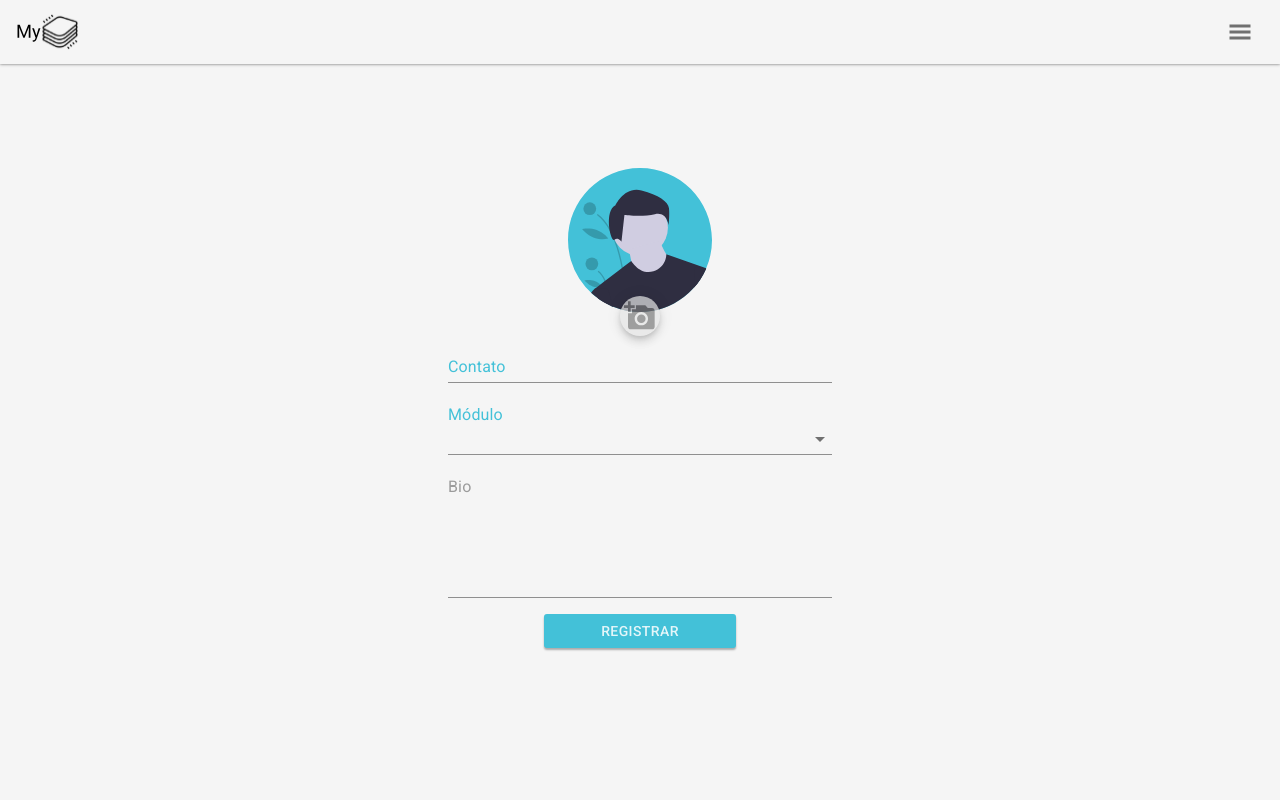
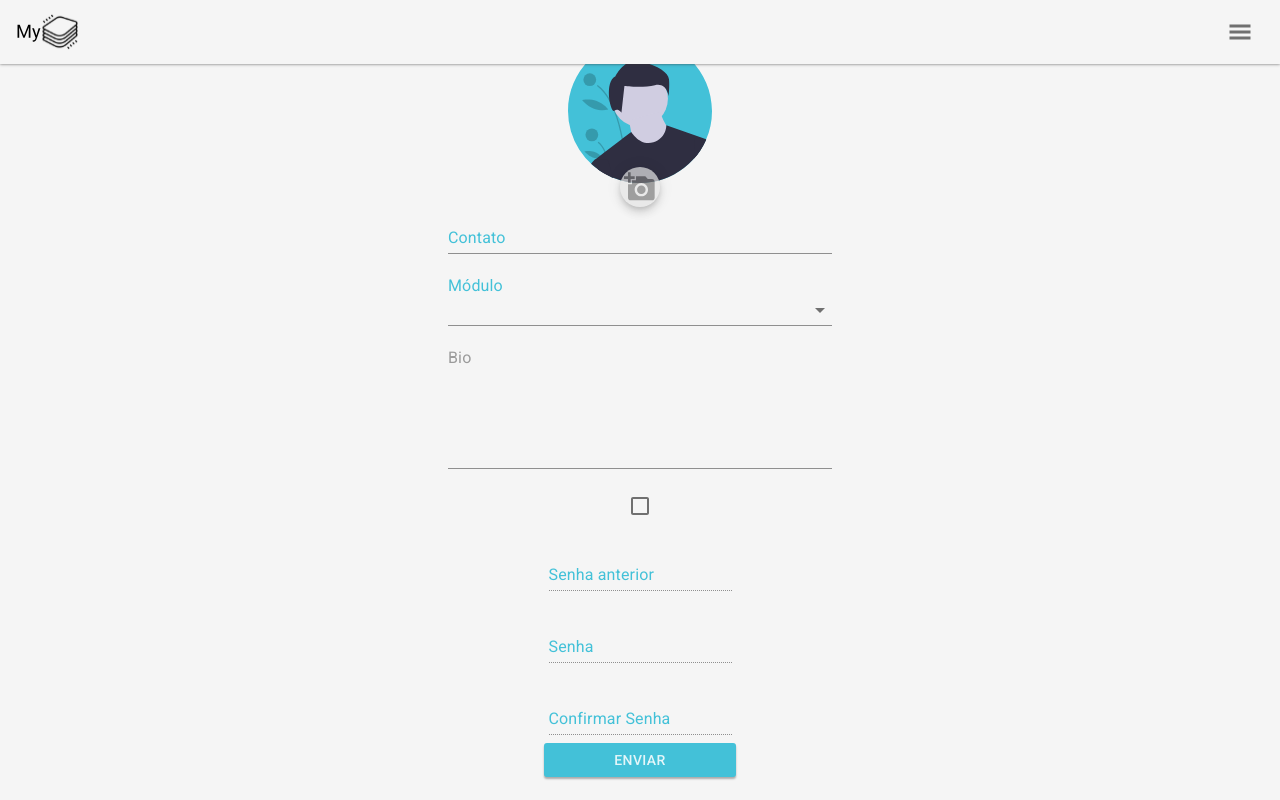
Before and after one commit to KevinWis/MyStack, a React (Create React App) app: page /register/2 in a window 1280 px wide. Built offline with nearby package versions, Linux system fonts and the light colour scheme; no server answers; sample sign-in values are in the browser's storage.

Commit message:
Update change password request

```diff
--- a/src/kenzieHub/user/updateUser.js
+++ b/src/kenzieHub/user/updateUser.js
@@ -1,18 +1,27 @@
 import kenzieHub from "../../services/axios";
 
-export const updateUserInfo = async(newUserInfo) => {
-    const { name, contact, currentPassword, newPassword, course_module, bio } = newUserInfo;
+export const updateUserInfo = async (newUserInfo) => {
+  const {
+    name,
+    contact,
+    old_password,
+    password,
+    course_module,
+    bio,
+  } = newUserInfo;
   const token = localStorage.getItem("authToken");
 
   const reponse = await kenzieHub.put(
-        "/profile", {
-            "name": name ? name : "",
-            "contact": contact ? contact : "",
-            "bio": bio ? bio : "",
-            "course_module": course_module ? course_module : "",
-            "old_password": currentPassword ? currentPassword : "",
-            "password": newPassword ? newPassword : "",
-        }, {
+    "/profile",
+    {
+      name: name ? name : "",
+      contact: contact ? contact : "",
+      bio: bio ? bio : "",
+      course_module: course_module ? course_module : "",
+      old_password: old_password ? old_password : "",
+      password: password ? password : "",
+    },
+    {
       headers: {
         "Content-Type": "application/json",
         Authorization: `Bearer ${token}`,
--- a/src/pages/registerSecondary/index.jsx
+++ b/src/pages/registerSecondary/index.jsx
@@ -20,7 +20,7 @@ import {
   SelectLevel,
   Form,
 } from "./style";
-import { MenuItem, InputLabel, TextField } from "@material-ui/core";
+import { MenuItem, InputLabel, TextField, Checkbox } from "@material-ui/core";
 import DefaultButton from "../../components/shared/buttons/defaultButton";
 import ImageComponent from "../../components/shared/imageComponent";
 import { updateUserProfilePicture } from "../../kenzieHub/user/updateProfileInfo";
@@ -33,6 +33,8 @@ import { useEffect } from "react";
 const RegisterSeconddary = () => {
   const dispatch = useDispatch();
   const [image, setimage] = useState();
+  const [checkChangePass, setCheckChangePass] = useState();
+
   const [avatarUrl, setAvatarUrl] = useState();
   const [selectStatus, setSelectStatus] = useState(" ");
   const [contactValue, setContactValue] = useState(" ");
@@ -46,6 +48,10 @@ const RegisterSeconddary = () => {
       .string()
       .min(6, "Mínimo de 6 caracteres")
       .required("Campo obrigatório"),
+    password: yup.string().min(6, "Mínimo de 6 caracteres"),
+    confirmPassword: yup
+      .string()
+      .oneOf([yup.ref("password"), null], "As senhas devem ser iguais!"),
   });
 
   const { register, handleSubmit, errors } = useForm({
@@ -59,8 +65,8 @@ const RegisterSeconddary = () => {
   const { searchedMember } = useSelector((state) => state.members);
 
   const handleForm = async (data) => {
+    console.log(data);
     updateUserInfo(data);
-    console.log(avatarUrl);
     if (image) {
       const newData = new FormData();
       newData.append("avatar", image);
@@ -68,7 +74,7 @@ const RegisterSeconddary = () => {
       await updateUserProfilePicture(newData);
     }
     setTimeout(() => {
-      history.push("/my-profile");
+      //history.push("/my-profile");
     }, 500);
   };
 
@@ -209,8 +215,47 @@ const RegisterSeconddary = () => {
               helperText={errors.bio?.message}
             />
           </ContainerBio>
+          <Checkbox
+            checked={checkChangePass}
+            onChange={(evt) => {
+              setCheckChangePass(evt.target.checked);
+            }}
+            color="primary"
+            inputProps={{ "aria-label": "Alterar senha" }}
+          />
+          <TextField
+            type="password"
+            margin="normal"
+            label="Senha anterior"
+            name="old_password"
+            inputRef={register}
+            error={!!errors.password}
+            helperText={errors.password?.message}
+            disabled={!checkChangePass}
+          />
+          <TextField
+            type="password"
+            margin="normal"
+            label="Senha"
+            name="password"
+            inputRef={register}
+            error={!!errors.password}
+            helperText={errors.password?.message}
+            disabled={!checkChangePass}
+          />
+          <TextField
+            type="password"
+            margin="normal"
+            label="Confirmar Senha"
+            name="confirmPassword"
+            inputRef={register}
+            error={!!errors.password}
+            helperText={errors.confirmPassword?.message}
+            disabled={!checkChangePass}
+          />
+
           <ContainerButton>
-            <DefaultButton type="submit" value="Registrar" />
+            <DefaultButton type="submit" value="Enviar" />
           </ContainerButton>
         </Form>
       </ContainerForm>
```
Lines whose indentation alone changed are shown as unchanged.
